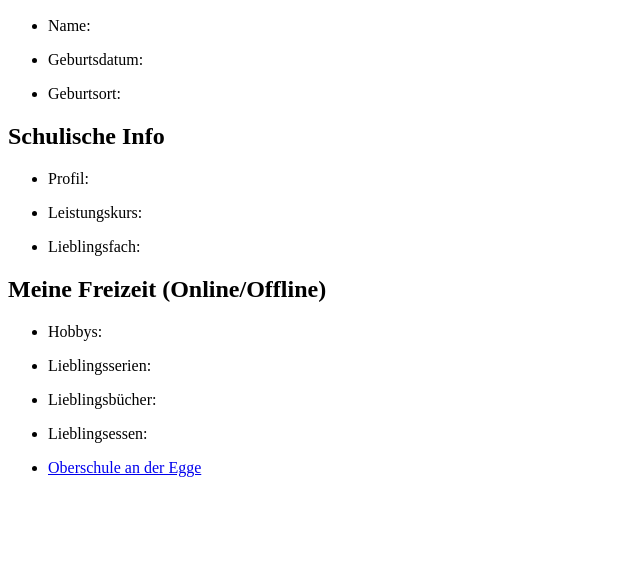
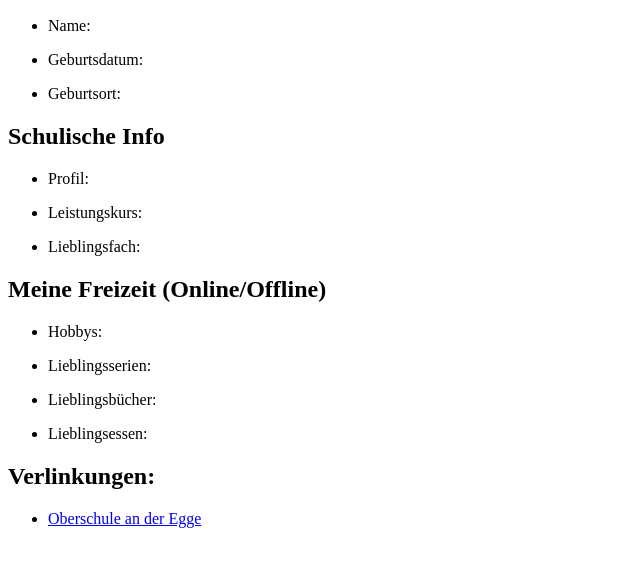
Before and after one commit to KinnCrimson/KinnCrimson.github.io, a plain HTML site: page index.html in a window 1280 px wide. Shown: the part 96-662 px from the top of the page, without its empty margins (0-640 px from the left). Drawn offline with Linux system fonts and the light colour scheme.

Commit message:
Update index.html

```diff
--- a/index.html
+++ b/index.html
@@ -27,6 +27,7 @@
     <p></p>
     <li>Lieblingsessen:</li>
   </ul>
+  <h2>Verlinkungen:</h2>
   <ul>
     <li> <a href="https://oberschuleanderegge.de/"> Oberschule an der Egge </a> </li>
   </ul>
```
